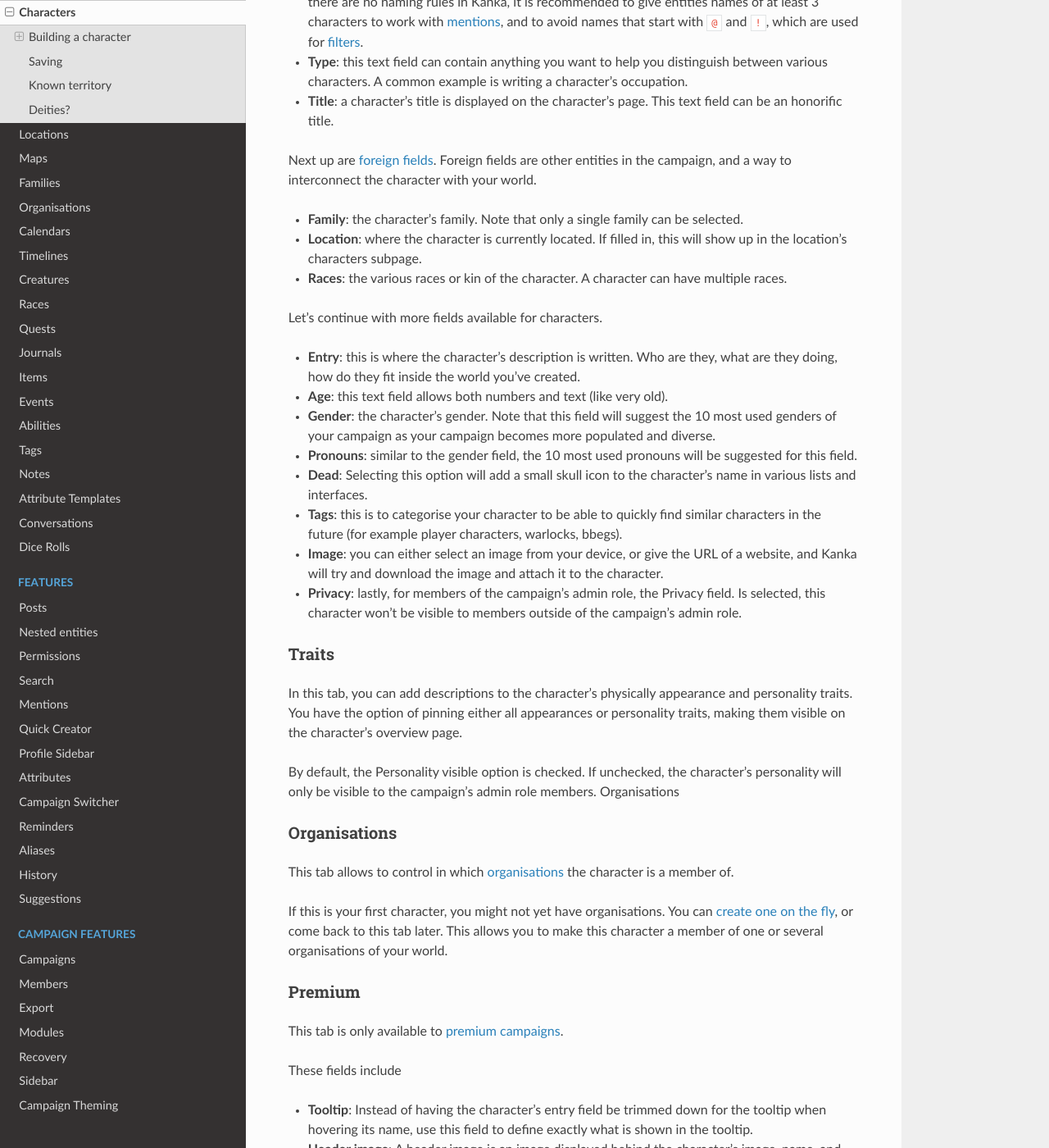
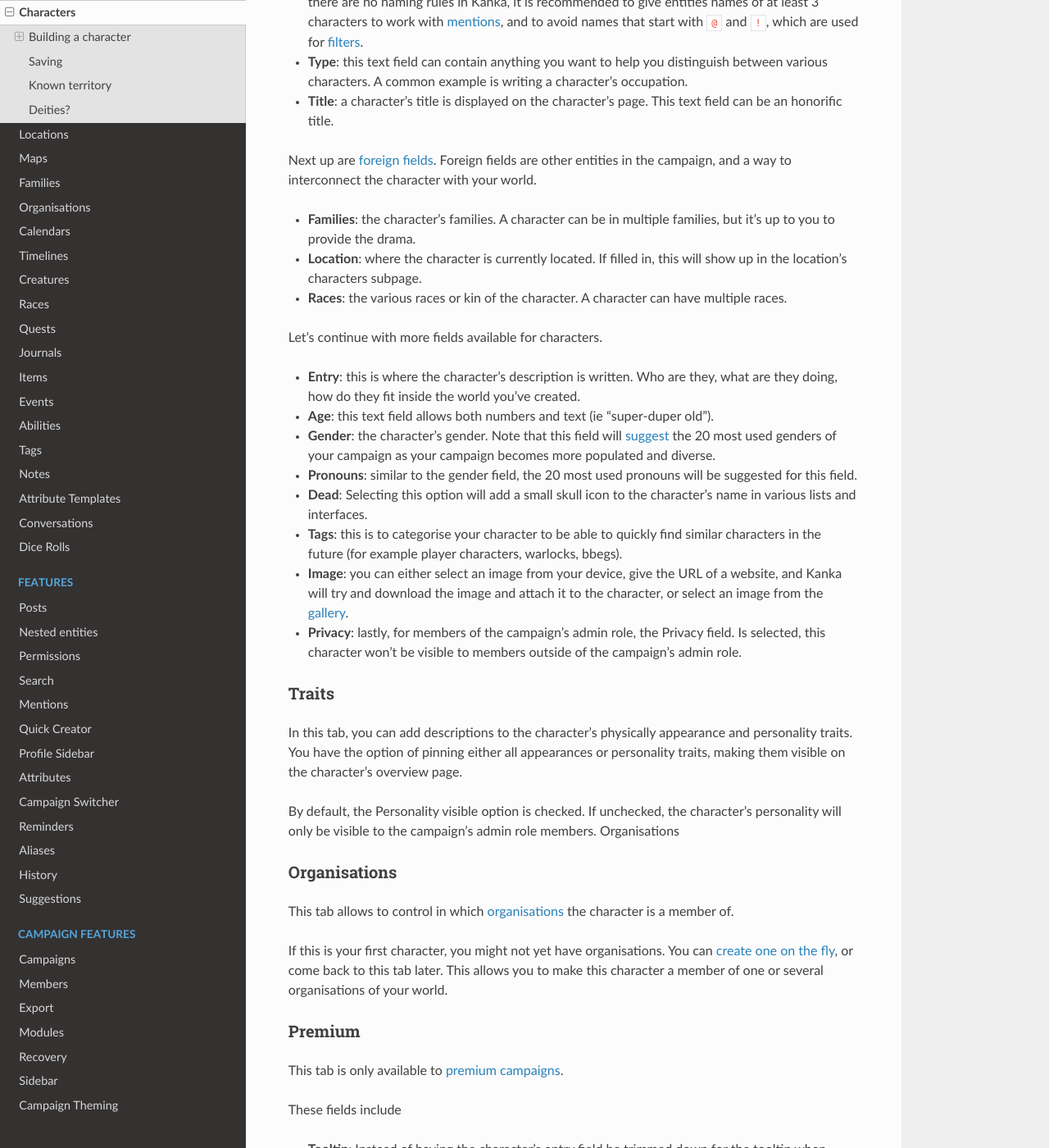
Before and after one commit to owlchester/kanka-docs, a Sphinx documentation site: the page built from docs/source/entities/characters.md, in a window 1280 px wide and 1400 px high, scrolled down 1022 px. Shown: the whole window at 82% size. Built offline with Sphinx 7.4.7 and the Read the Docs theme 2.0.0, drawn with Linux system fonts in a browser that asks for light colours; pages that are not in the unit, such as notebooks, are missing from menus; some of the changed text lies outside the part shown.

Commit message:
Update characters to 2023

````diff
--- a/docs/source/entities/characters.md
+++ b/docs/source/entities/characters.md
@@ -24,19 +24,19 @@ The entry tab contains the description of the character.
 
 Next up are [foreign fields](/entities/foreign-fields). Foreign fields are other entities in the campaign, and a way to interconnect the character with your world.
 
-* **Family**: the character's family. Note that only a single family can be selected.
+* **Families**: the character's families. A character can be in multiple families, but it's up to you to provide the drama.
 * **Location**: where the character is currently located. If filled in, this will show up in the location's characters subpage.
 * **Races**: the various races or kin of the character. A character can have multiple races.
 
 Let's continue with more fields available for characters.
 
 * **Entry**: this is where the character's description is written. Who are they, what are they doing, how do they fit inside the world you've created.
-* **Age**: this text field allows both numbers and text (like very old).
-* **Gender**: the character's gender. Note that this field will suggest the 10 most used genders of your campaign as your campaign becomes more populated and diverse.
-* **Pronouns**: similar to the gender field, the 10 most used pronouns will be suggested for this field.
+* **Age**: this text field allows both numbers and text (ie "super-duper old").
+* **Gender**: the character's gender. Note that this field will [suggest](/features/suggestions) the 20 most used genders of your campaign as your campaign becomes more populated and diverse.
+* **Pronouns**: similar to the gender field, the 20 most used pronouns will be suggested for this field.
 * **Dead**: Selecting this option will add a small skull icon to the character's name in various lists and interfaces.
 * **Tags**: this is to categorise your character to be able to quickly find similar characters in the future (for example player characters, warlocks, bbegs).
-* **Image**: you can either select an image from your device, or give the URL of a website, and Kanka will try and download the image and attach it to the character.
+* **Image**: you can either select an image from your device,  give the URL of a website, and Kanka will try and download the image and attach it to the character, or select an image from the [gallery](/features/campaigns/gallery).
 * **Privacy**: lastly, for members of the campaign's admin role, the Privacy field. Is selected, this character won't be visible to members outside of the campaign's admin role.
 
 
@@ -77,11 +77,6 @@ The last tab is about permissions. We go over this in more detail on our [permis
 With your first character ready, time to save it into Kanka. Clicking on the **save** button at the top-right will add it to the campaign. There are few other options to the save button, accessible with the carret icon next to it.
 
 
-```{admonition} Workflow
-By default, Kanka shows you the list of your campaign's characters when creating a new one. You can change this in your [settings](/account/appearance).
-
-```
-
 ## Known territory
 
 This covers how to create a character. As you create other types of entities in the campaign, you'll notice that the interface reuses the same concepts and fields throughout most of Kanka. This is by design to quickly get you familiar with Kanka's "logic". Kanka's goal is to get out of the way quickly and let you free to worldbuild and plan your players' doom.
````
Also changed, not shown: other parts of docs/source/entities/characters.md (+1 -1 lines), docs/source/features/campaigns/gallery.md (added, +7 -0 lines).
